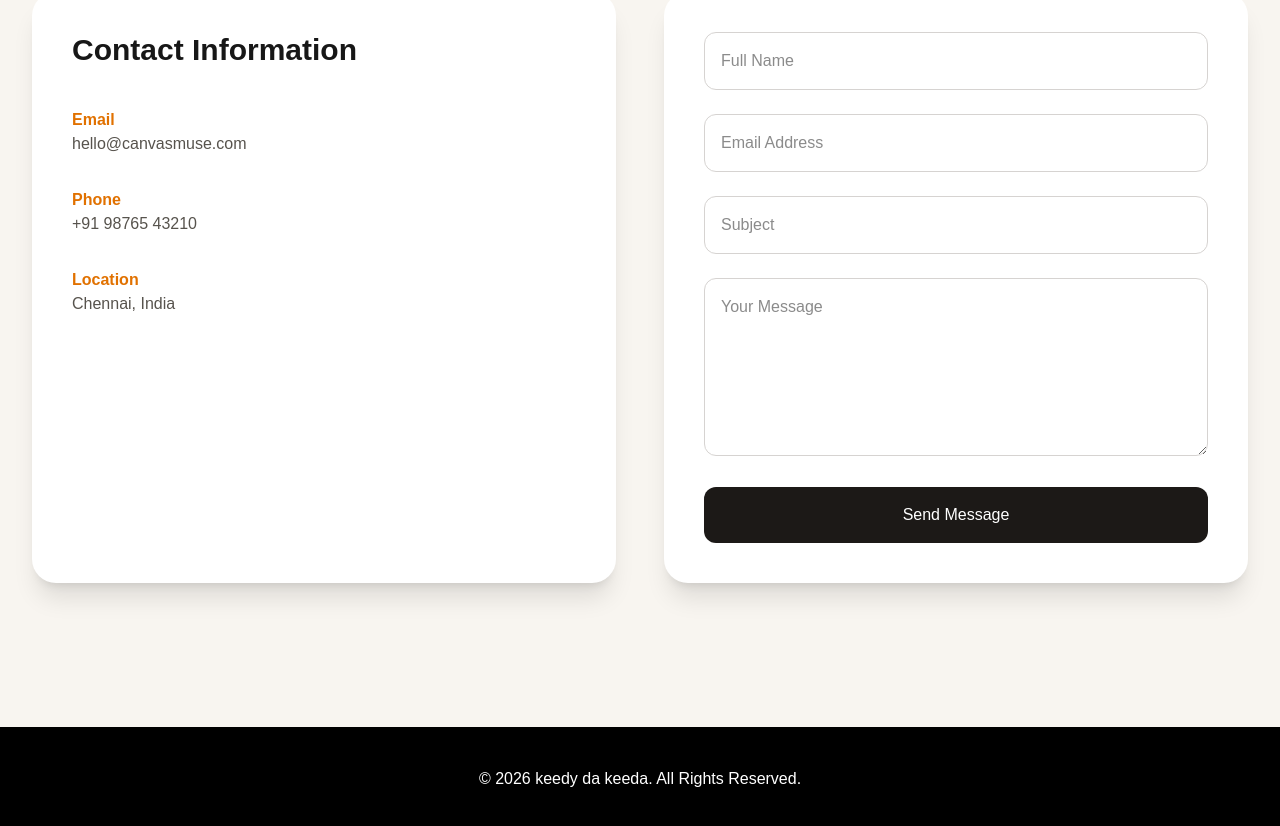
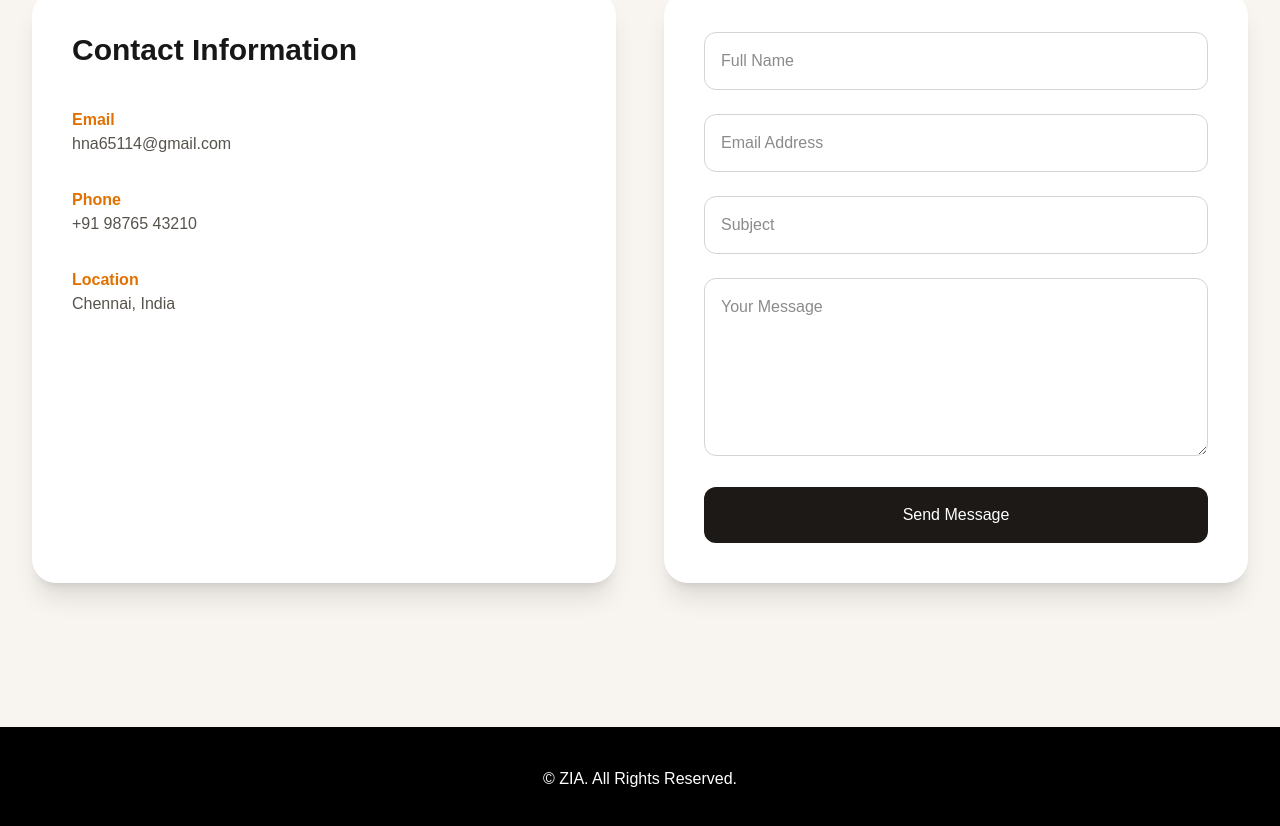
Before and after one commit to GOL-D-ROGERQ/canvas-muse, a Next.js app: page /contact in a window 1280 px wide. Shown: the part 580-1406 px from the top of the page. Built offline with nearby package versions, Linux system fonts and the light colour scheme.

Commit message:
Fix sidequests

```diff
--- a/app/contact/page.tsx
+++ b/app/contact/page.tsx
@@ -42,7 +42,7 @@ export default function ContactPage() {
               <div>
                 <h3 className="font-semibold text-amber-600">Email</h3>
                 <p className="text-stone-600">
-                  hello@canvasmuse.com
+                  hna65114@gmail.com
                 </p>
               </div>
 
--- a/components/Footer.tsx
+++ b/components/Footer.tsx
@@ -1,7 +1,7 @@
 export default function Footer() {
   return (
     <footer className="bg-black py-10 text-center text-white">
-      <p>© 2026 keedy da keeda. All Rights Reserved.</p>
+      <p>© ZIA. All Rights Reserved.</p>
     </footer>
   );
 }
```
